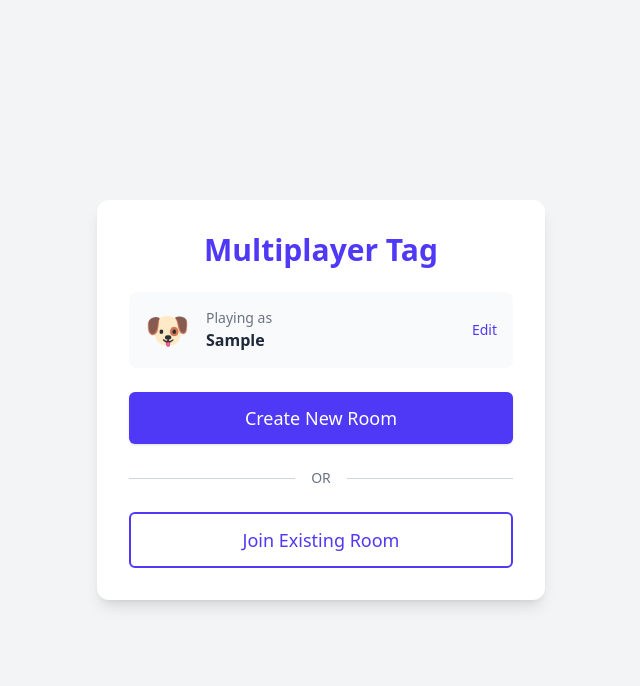
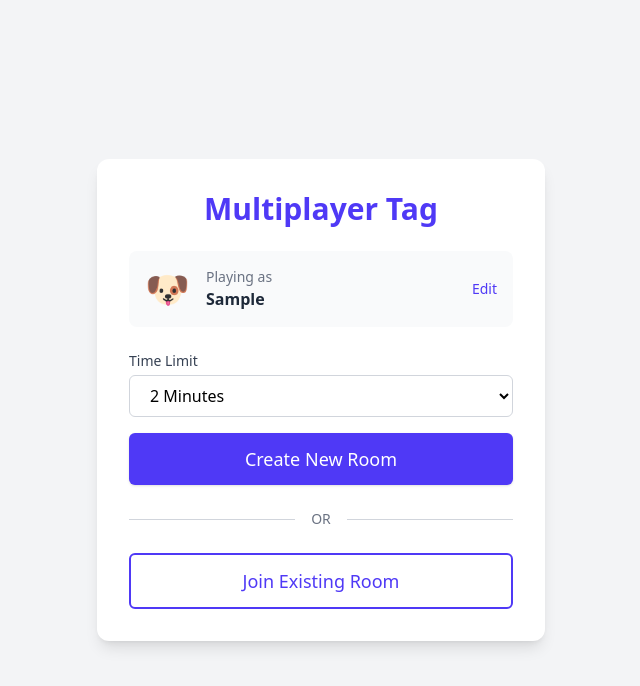
Before and after one commit to dakshsinghchhikara-design/Tag-Multiplayer, a React (Vite) app: page / in a window 1280 px wide. Both pictures are taken after typing "Sample" into the empty fields and a click on the button "Continue". Shown: the top 686 px of the page, without its empty margins (319-959 px from the left). Built offline with nearby package versions, Linux system fonts and the light colour scheme.

Commit message:
Implement time limit selection for game
Added time limit feature to the game with a dropdown selection.

```diff
--- a/src/App.tsx
+++ b/src/App.tsx
@@ -10,6 +10,7 @@ export default function App() {
   const [roomId, setRoomId] = useState('');
   const [joinRoomId, setJoinRoomId] = useState('');
   const [showJoinInput, setShowJoinInput] = useState(false);
+  const [timeLimit, setTimeLimit] = useState(120);
   const fileInputRef = useRef<HTMLInputElement>(null);
 
   const handleFileUpload = (e: React.ChangeEvent<HTMLInputElement>) => {
@@ -47,7 +48,7 @@ export default function App() {
   if (step === 'game') {
     return (
       <div className="min-h-screen bg-gray-100 flex items-center justify-center p-4">
-        <Game roomId={roomId} username={username} avatar={avatar} onLeave={() => setStep('room')} />
+        <Game roomId={roomId} username={username} avatar={avatar} timeLimit={timeLimit} onLeave={() => setStep('room')} />
       </div>
     );
   }
@@ -148,6 +149,20 @@ export default function App() {
               </button>
             </div>
 
+            <div className="mb-4">
+              <label className="block text-sm font-medium text-gray-700 mb-1">Time Limit</label>
+              <select
+                value={timeLimit}
+                onChange={(e) => setTimeLimit(Number(e.target.value))}
+                className="w-full px-4 py-2 border border-gray-300 rounded-md focus:ring-indigo-500 focus:border-indigo-500 outline-none transition-colors"
+              >
+                <option value={60}>1 Minute</option>
+                <option value={120}>2 Minutes</option>
+                <option value={180}>3 Minutes</option>
+                <option value={300}>5 Minutes</option>
+              </select>
+            </div>
+
             <button
               onClick={handleCreateRoom}
               className="w-full bg-indigo-600 text-white py-3 px-4 rounded-md hover:bg-indigo-700 transition-colors font-medium text-lg shadow-sm"
```
